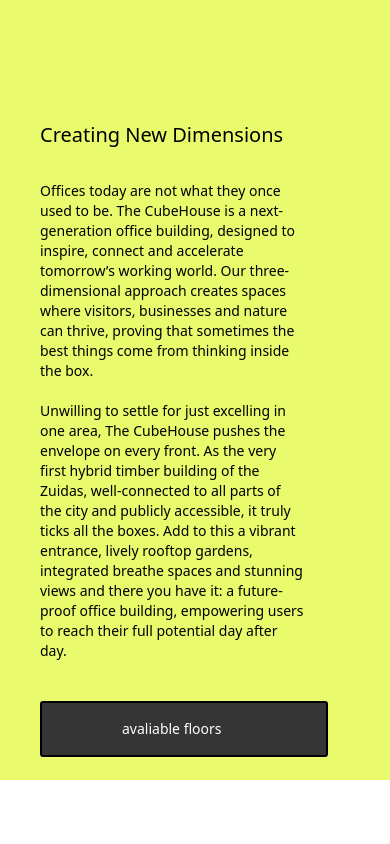
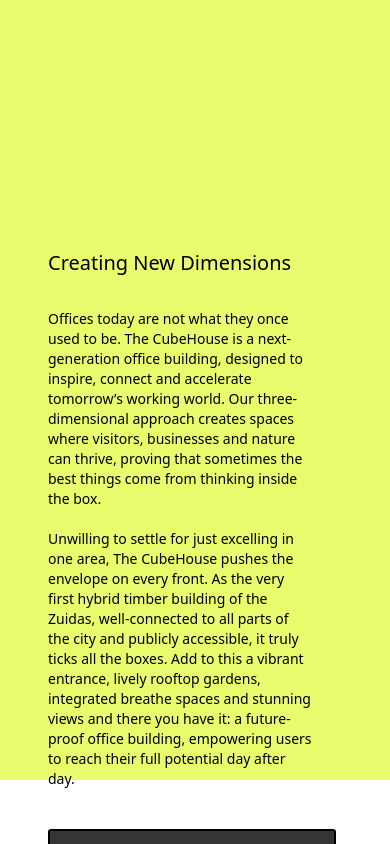
Before and after one commit to fardeen-khan-1107/react_site, a React (Vite) app: page / in a window 390 px wide. Shown: the part 1780-2624 px from the top of the page. Built offline with nearby package versions, Linux system fonts and the light colour scheme; grey boxes are pictures that could not be loaded; a web font is replaced by a local one.

Commit message:
fully updated and responsive of section1

```diff
--- a/src/components/Section1.jsx
+++ b/src/components/Section1.jsx
@@ -17,7 +17,7 @@
             backgroundPositionX: 'left',
           }}
         ></div>
-        <div className='w-2/6 pl-24 sm:w-full lg:pl-10'>
+        <div className='w-2/6 pl-24 lg:pl-12 sm:w-full lg:mt-52'>
          <div className='text-2xl mt-10 font-family-[GT Alpina Fine] md:w-full sm:text-xl'>
          Creating New Dimensions
          </div>
```
